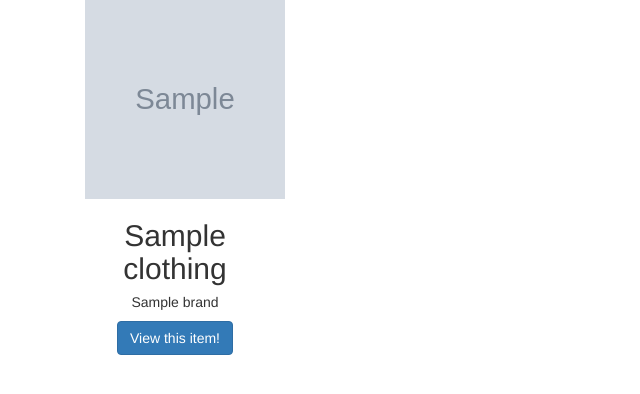
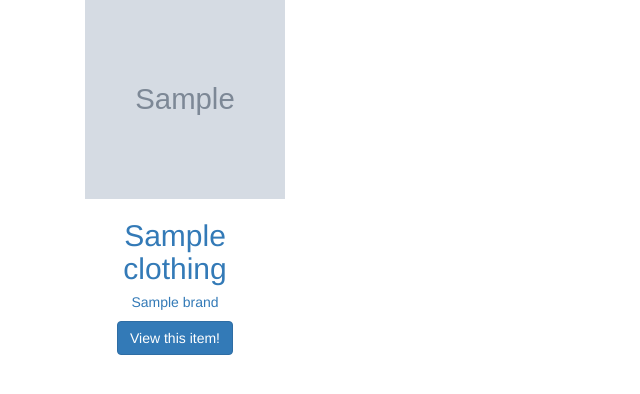
Before and after one commit to clenberger/SWDB, a Flask app: page / in a window 1280 px wide. Shown: the part 172-566 px from the top of the page, without its empty margins (0-640 px from the left). Run offline with Flask 2, Linux system fonts and the light colour scheme; grey boxes marked "Sample" are stand-in pictures; a database or web service that is not in the repository returns one stand-in record (values such as "Sample title"); some libraries are stand-ins or nearby versions.

Commit message:
Updating UI/UX

```diff
--- a/templates/clothing_index.html
+++ b/templates/clothing_index.html
@@ -15,7 +15,7 @@
                 <div class="mh-100" style="height: 500px;">
                     <div class="card text-center" style="width: 18rem;">
                         <div class="card border-success mb-3" style="max-width: 18rem;">
-                            <div class="card-body">
+                            <div class="card-body text-primary">
                                 <div>
                                     <img src='{{item.image}}' width="200" height="200">
                                 </div>
```
